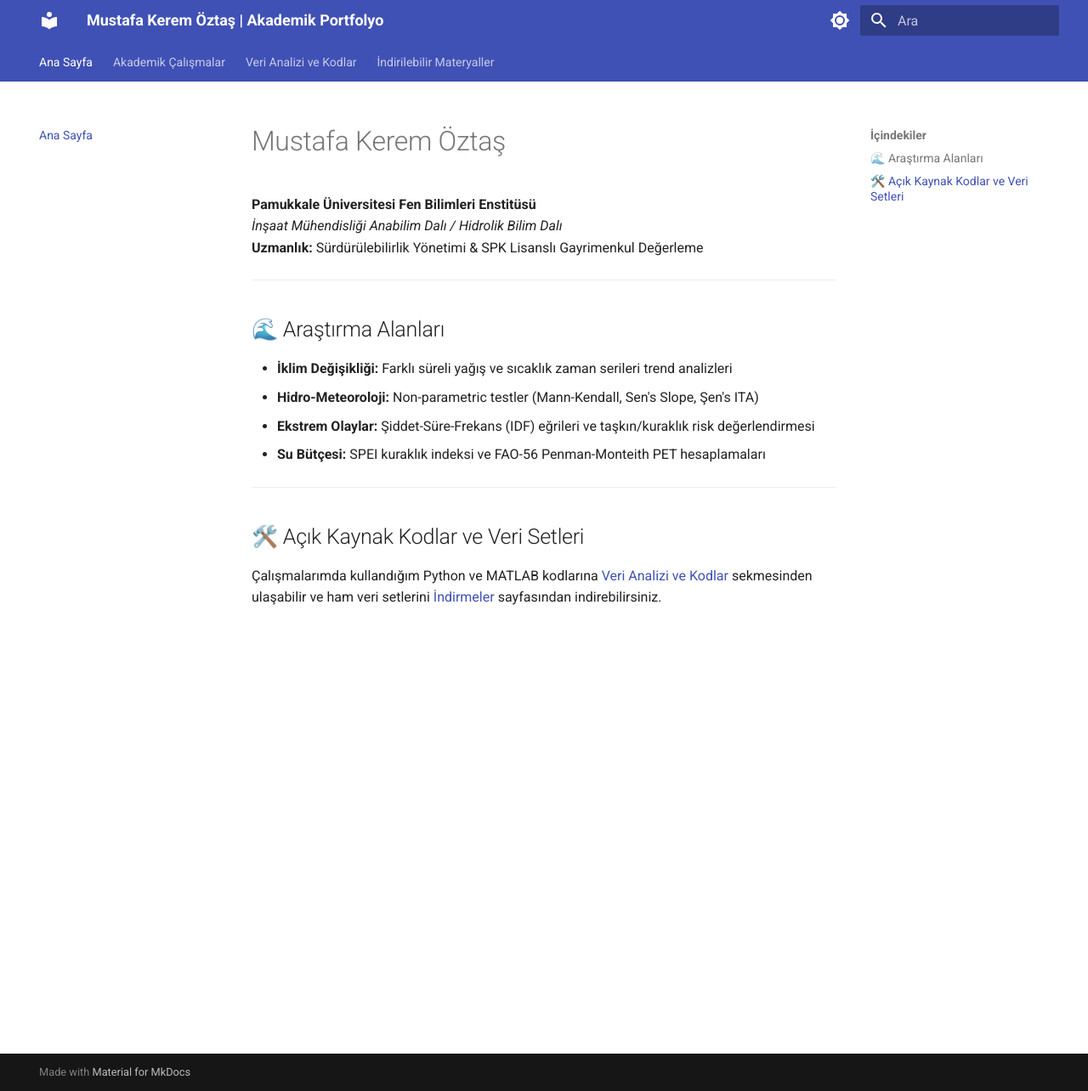
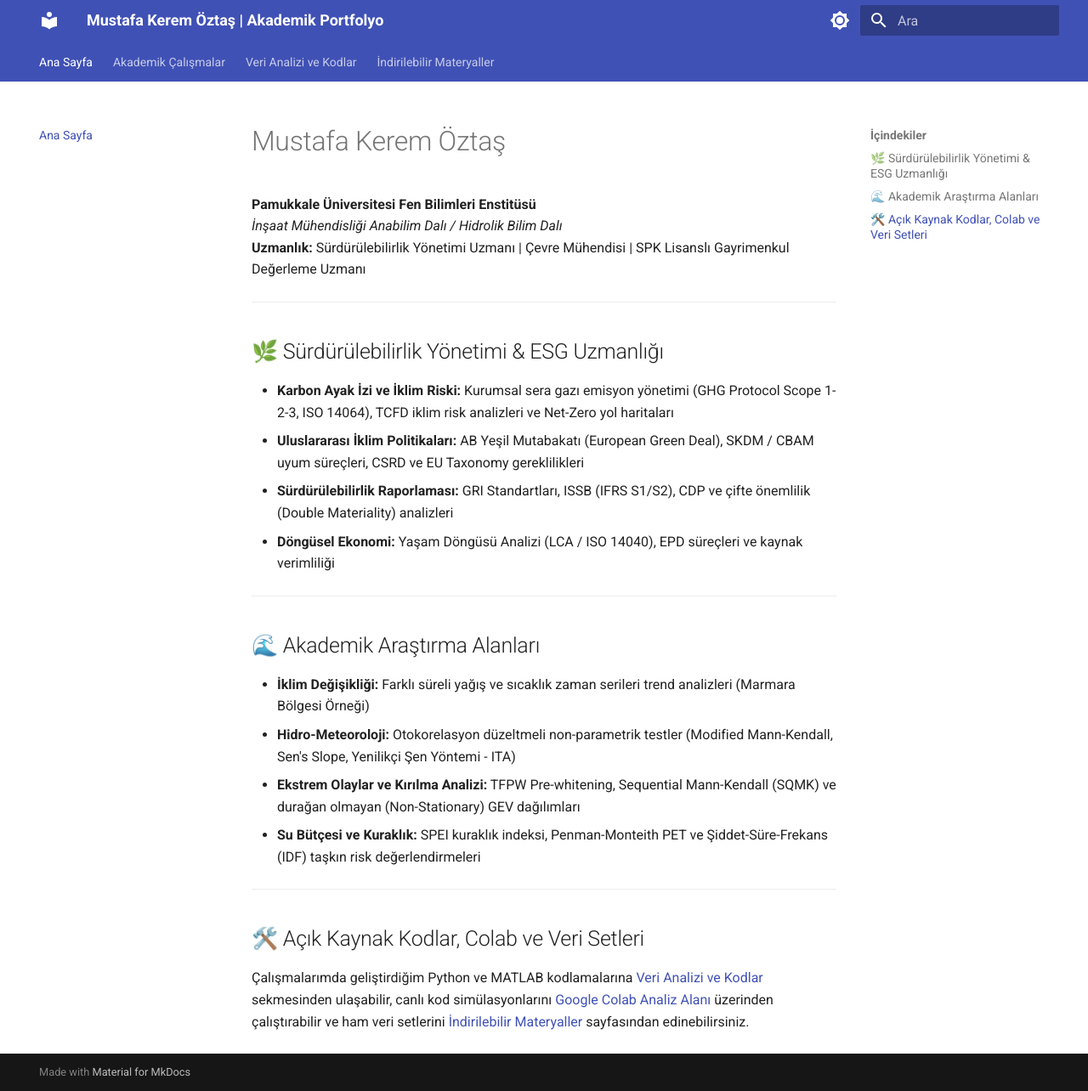
Before and after one commit to mkoztas/mkoztas.github.io, an MkDocs documentation site: the page built from docs/index.md, in a window 1280 px wide and 1284 px high. Shown: the whole window at 85% size. Built offline with MkDocs 1.6.1 and Material for MkDocs 9.7.7, drawn with Linux system fonts in a browser that asks for light colours.

Commit message:
Update index.md

```diff
--- a/docs/index.md
+++ b/docs/index.md
@@ -2,17 +2,25 @@
 
 **Pamukkale Üniversitesi Fen Bilimleri Enstitüsü**
 *İnşaat Mühendisliği Anabilim Dalı / Hidrolik Bilim Dalı*
-**Uzmanlık:** Sürdürülebilirlik Yönetimi & SPK Lisanslı Gayrimenkul Değerleme
+**Uzmanlık:** Sürdürülebilirlik Yönetimi Uzmanı | Çevre Mühendisi | SPK Lisanslı Gayrimenkul Değerleme Uzmanı
 
 ---
 
-## 🌊 Araştırma Alanları
-- **İklim Değişikliği:** Farklı süreli yağış ve sıcaklık zaman serileri trend analizleri
-- **Hidro-Meteoroloji:** Non-parametric testler (Mann-Kendall, Sen's Slope, Şen's ITA)
-- **Ekstrem Olaylar:** Şiddet-Süre-Frekans (IDF) eğrileri ve taşkın/kuraklık risk değerlendirmesi
-- **Su Bütçesi:** SPEI kuraklık indeksi ve FAO-56 Penman-Monteith PET hesaplamaları
+## 🌿 Sürdürülebilirlik Yönetimi & ESG Uzmanlığı
+- **Karbon Ayak İzi ve İklim Riski:** Kurumsal sera gazı emisyon yönetimi (GHG Protocol Scope 1-2-3, ISO 14064), TCFD iklim risk analizleri ve Net-Zero yol haritaları
+- **Uluslararası İklim Politikaları:** AB Yeşil Mutabakatı (European Green Deal), SKDM / CBAM uyum süreçleri, CSRD ve EU Taxonomy gereklilikleri
+- **Sürdürülebilirlik Raporlaması:** GRI Standartları, ISSB (IFRS S1/S2), CDP ve çifte önemlilik (Double Materiality) analizleri
+- **Döngüsel Ekonomi:** Yaşam Döngüsü Analizi (LCA / ISO 14040), EPD süreçleri ve kaynak verimliliği
 
 ---
 
-## 🛠️ Açık Kaynak Kodlar ve Veri Setleri
-Çalışmalarımda kullandığım Python ve MATLAB kodlarına [Veri Analizi ve Kodlar](docs/kodlar/mann-kendall.md) sekmesinden ulaşabilir ve ham veri setlerini [İndirmeler](docs/indirmeler.md) sayfasından indirebilirsiniz.
+## 🌊 Akademik Araştırma Alanları
+- **İklim Değişikliği:** Farklı süreli yağış ve sıcaklık zaman serileri trend analizleri (Marmara Bölgesi Örneği)
+- **Hidro-Meteoroloji:** Otokorelasyon düzeltmeli non-parametrik testler (Modified Mann-Kendall, Sen's Slope, Yenilikçi Şen Yöntemi - ITA)
+- **Ekstrem Olaylar ve Kırılma Analizi:** TFPW Pre-whitening, Sequential Mann-Kendall (SQMK) ve durağan olmayan (Non-Stationary) GEV dağılımları
+- **Su Bütçesi ve Kuraklık:** SPEI kuraklık indeksi, Penman-Monteith PET ve Şiddet-Süre-Frekans (IDF) taşkın risk değerlendirmeleri
+
+---
+
+## 🛠️ Açık Kaynak Kodlar, Colab ve Veri Setleri
+Çalışmalarımda geliştirdiğim Python ve MATLAB kodlamalarına [Veri Analizi ve Kodlar](kodlar/trend-analizi.md) sekmesinden ulaşabilir, canlı kod simülasyonlarını [Google Colab Analiz Alanı](kodlar/colab-analiz.md) üzerinden çalıştırabilir ve ham veri setlerini [İndirilebilir Materyaller](indirmeler.md) sayfasından edinebilirsiniz.
```
